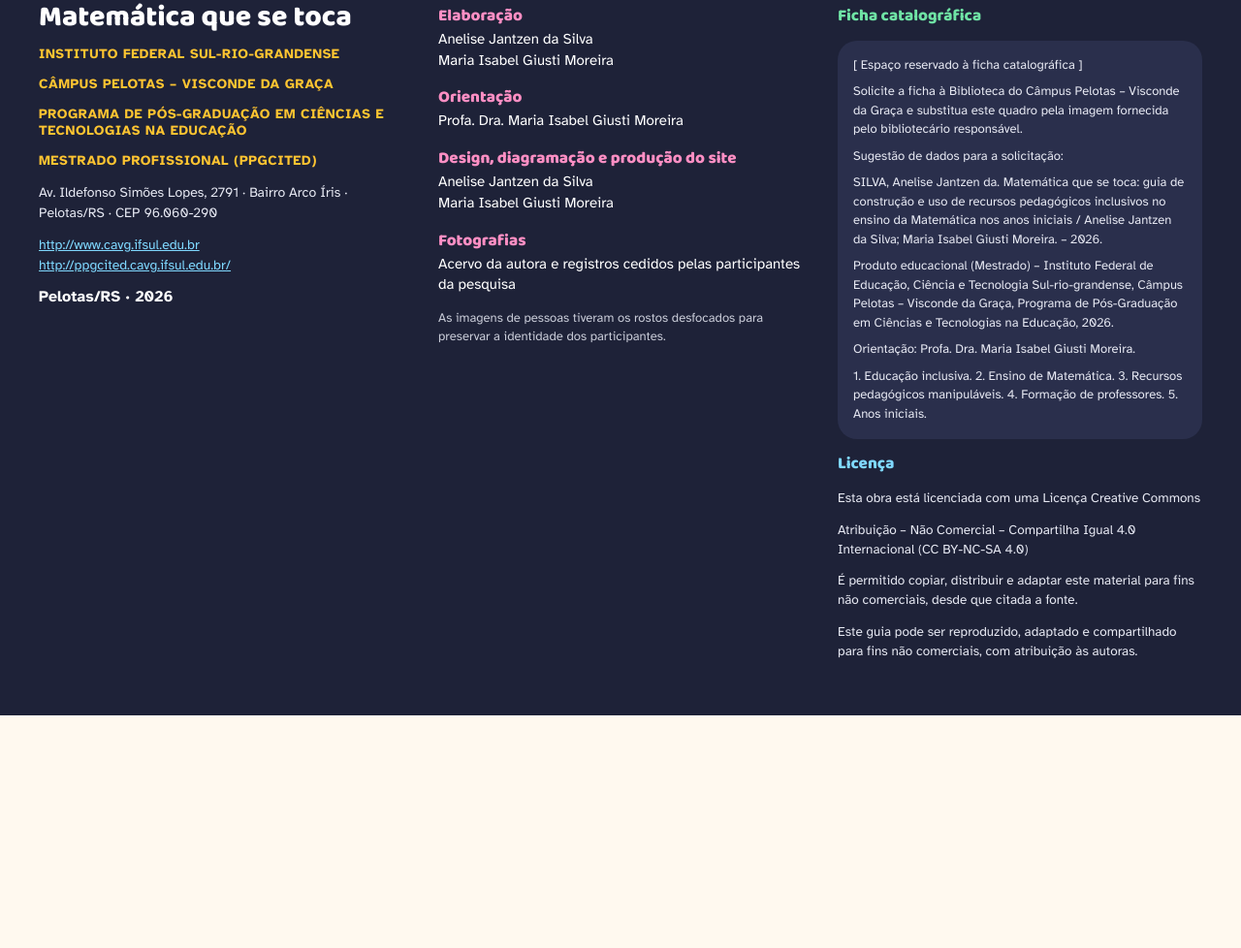
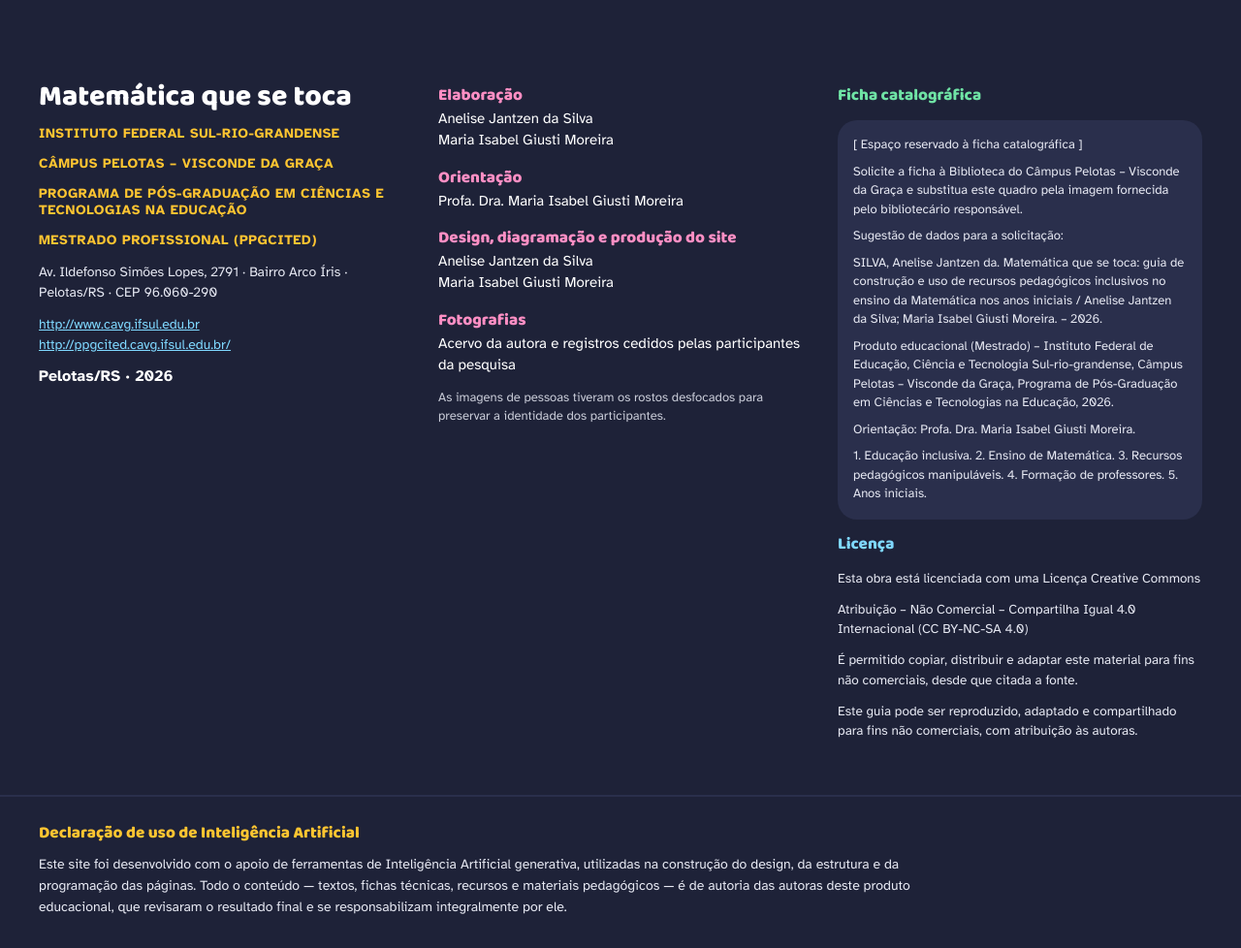
Before and after one commit to produtoseducacionais/matematicaquesetoca, a plain HTML site: page index.html in a window 1280 px wide. Shown: the part 1612-2590 px from the top of the page at 97% size. Before the commit the page ends 2350 px from the top, so only its background shows below. Drawn offline with nearby package versions, Linux system fonts and the light colour scheme.

Commit message:
Add files via upload

```diff
--- a/index.html
+++ b/index.html
@@ -74,6 +74,7 @@ a{color:#2F6FE0}a:hover{color:#E6398F}
             <span style="display:flex;align-items:center;gap:8px;background:#fff;border:2px solid #1E2238;border-radius:999px;padding:6px 14px 6px 6px;font-weight:700;font-size:15px"><span style="width:26px;height:26px;border-radius:50%;background:#1FAA64"></span>{{ a }}</span>
           </sc-for>
         </div>
+        <p lang="pt-BR" style="margin:0;max-width:560px;font-size:14px;line-height:1.45;color:#4A4F6A;background:#fff;border:2px dashed #1E2238;border-radius:16px;padding:10px 14px"><strong style="color:#1E2238">Declaração:</strong> este site foi desenvolvido com o apoio de Inteligência Artificial generativa; todo o conteúdo é de autoria das autoras.</p>
         <div style="display:flex;flex-wrap:wrap;gap:12px">
           <button onClick="{{ goFichas }}" style="border:0;background:#EE3B4A;color:#fff;font:800 19px 'Baloo 2',sans-serif;padding:14px 26px 11px;border-radius:999px;cursor:pointer;box-shadow:0 5px 0 #1E2238" style-active="transform:translateY(3px);box-shadow:0 2px 0 #1E2238">Com pressa? Vá direto às fichas →</button>
           <button onClick="{{ goApresentacao }}" style="border:3px solid #1E2238;background:#fff;color:#1E2238;font:800 19px 'Baloo 2',sans-serif;padding:11px 24px 8px;border-radius:999px;cursor:pointer">Começar pelo início</button>
@@ -243,6 +244,12 @@ a{color:#2F6FE0}a:hover{color:#E6398F}
         <sc-for list="{{ meta.licenca }}" as="l"><p style="margin:0;font-size:13.5px;line-height:1.5;color:#E6E8F2">{{ l }}</p></sc-for>
       </div>
     </div>
+    <div style="border-top:2px solid #2A2F4C">
+      <div style="max-width:1240px;margin:0 auto;padding:24px 20px 32px;display:flex;flex-direction:column;gap:8px">
+        <div style="font:800 17px 'Baloo 2',sans-serif;color:#FFC531">Declaração de uso de Inteligência Artificial</div>
+        <p lang="pt-BR" style="margin:0;max-width:900px;font-size:14px;line-height:1.55;color:#E6E8F2">Este site foi desenvolvido com o apoio de ferramentas de Inteligência Artificial generativa, utilizadas na construção do design, da estrutura e da programação das páginas. Todo o conteúdo — textos, fichas técnicas, recursos e materiais pedagógicos — é de autoria das autoras deste produto educacional, que revisaram o resultado final e se responsabilizam integralmente por ele.</p>
+      </div>
+    </div>
   </footer>
 </div>
 </x-dc>
```
